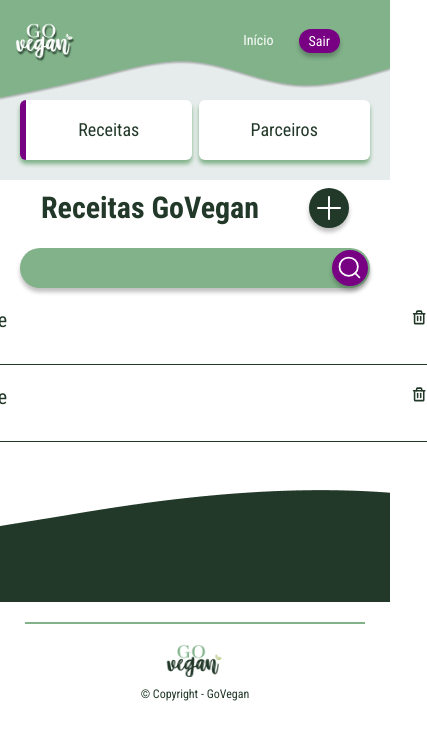
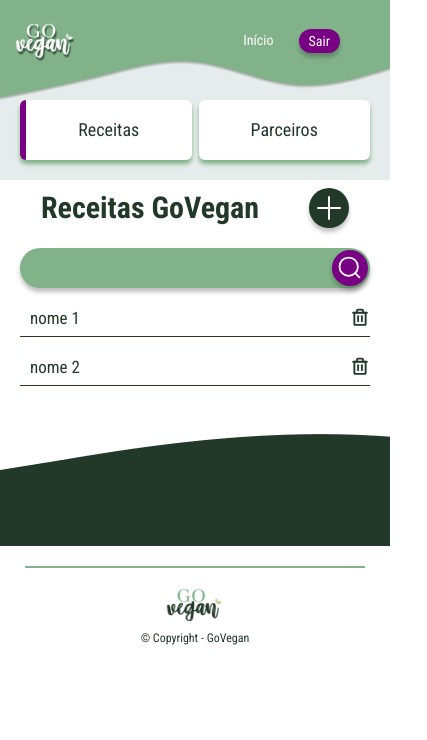
Before and after one commit to julianasinnott/goVegan, a React (Vite) app: page /admin/receitas in a window 390 px wide. Shown: the top 740 px of the page, 427 px wide, since content can reach past the window. Built offline with nearby package versions, Linux system fonts and the light colour scheme; sample sign-in values are in the browser's storage.

Commit message:
feat: update responsive design

```diff
--- a/src/components/CardList/index.css
+++ b/src/components/CardList/index.css
@@ -1,6 +1,7 @@
 .card-list {
+  width: 70%;
   display: flex;
-  gap: 400px;
+  justify-content: space-between;
   font-size: 20px;
   padding-bottom: 8px;
   border-bottom: 1px solid var(--secundary);
--- a/src/components/CardList/index.jsx
+++ b/src/components/CardList/index.jsx
@@ -1,5 +1,6 @@
 import { Trash } from "phosphor-react";
 import './index.css'
+import './responsive.css'
 
 
 export function CardList({ data }) {
--- /dev/null
+++ b/src/components/CardList/responsive.css
@@ -0,0 +1,11 @@
+@media only screen and (max-width: 550px) {
+  .card-list {
+    width: 100%;
+  }
+
+  .card-list__item {
+    font-size: 17px;
+    width: 50px;
+    margin-left: 10px;
+  }
+}
```
